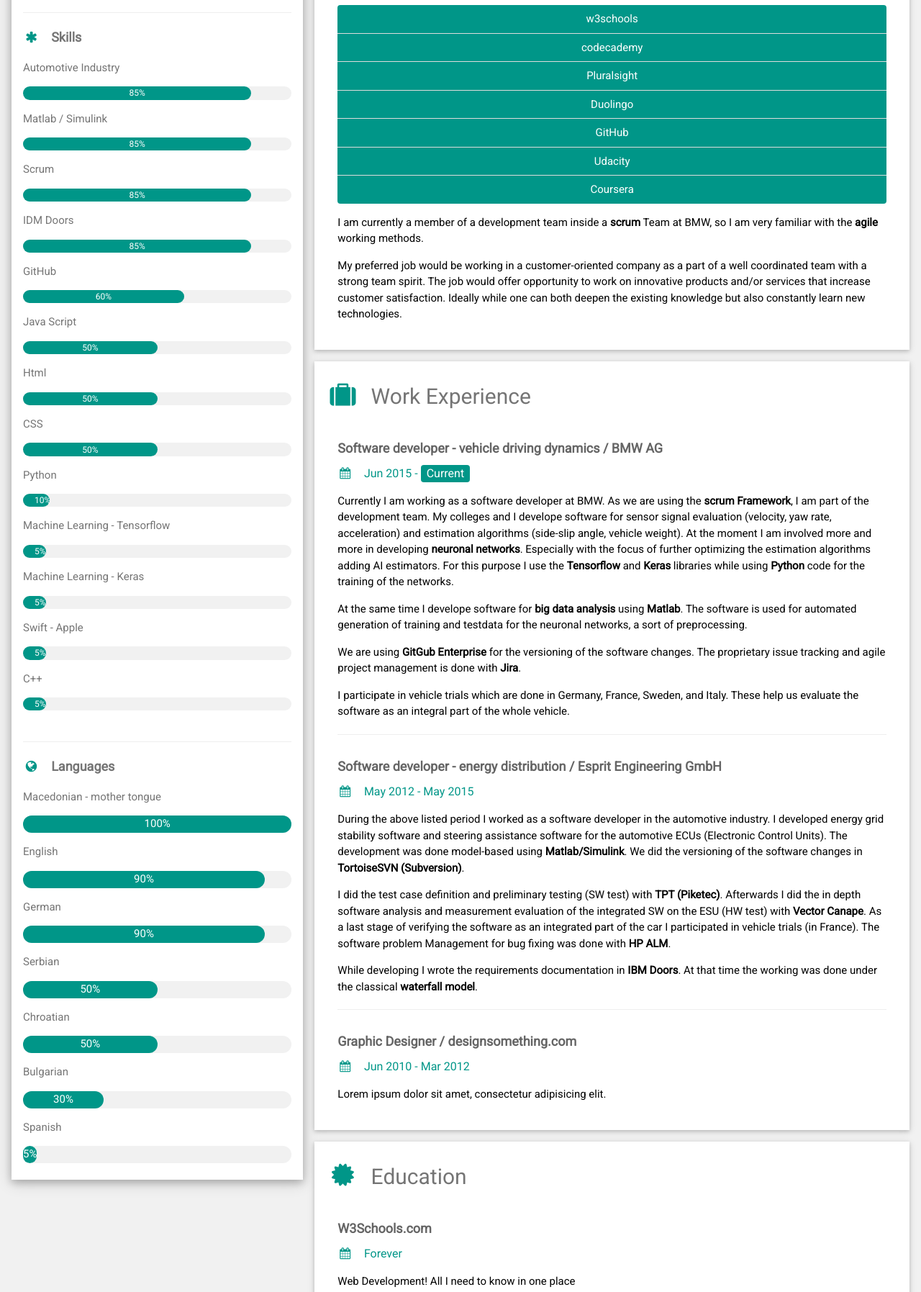
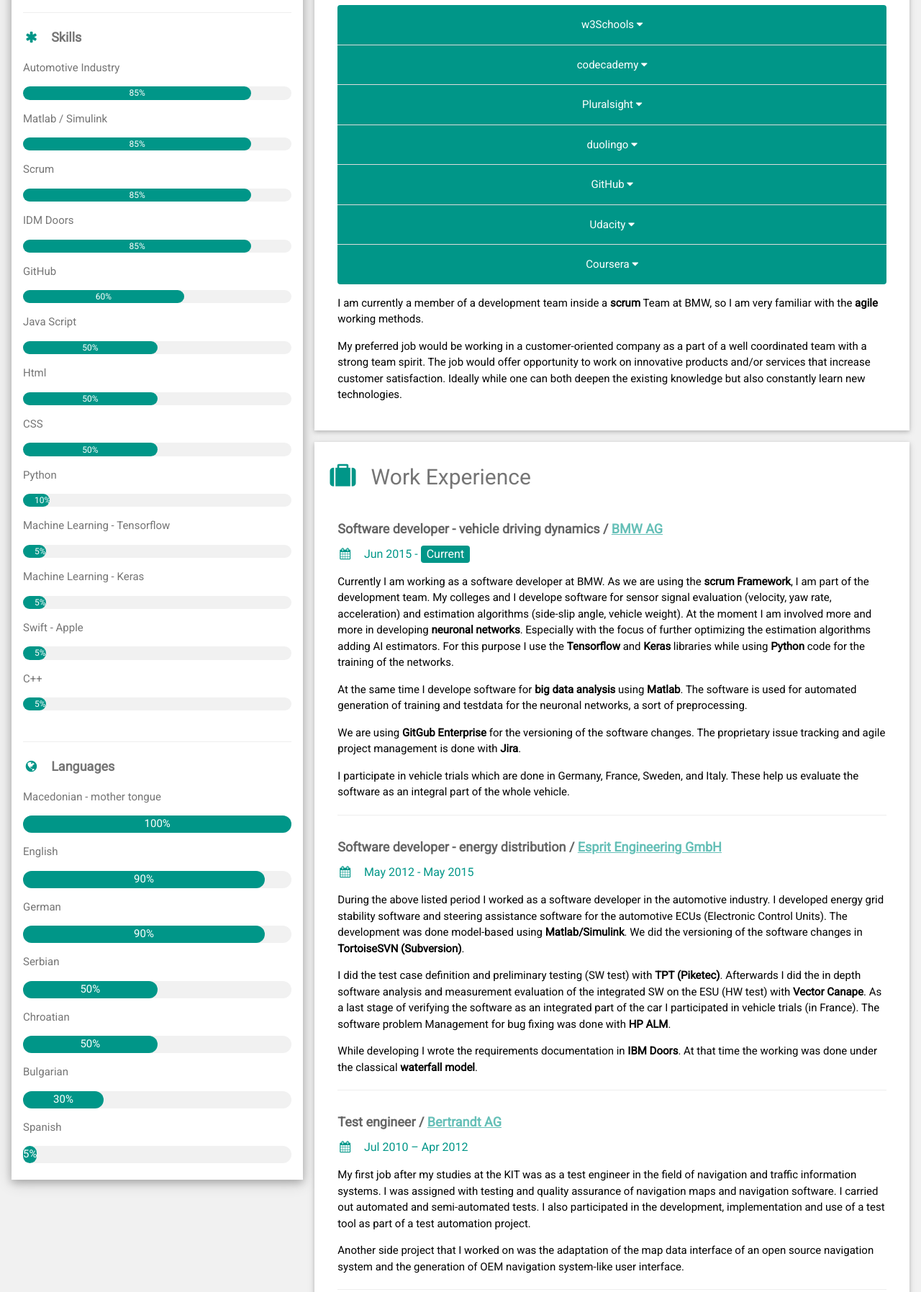
Before and after one commit to Ogy-Jan/Online-CV-Ognjan-Janev, a plain HTML site: page index.html in a window 1280 px wide. Shown: the part 458-2253 px from the top of the page at 72% size. Drawn offline with nearby package versions, Linux system fonts and the light colour scheme.

Commit message:
ADD JS File and finaly fix leraning platforms

```diff
--- a/index.html
+++ b/index.html
@@ -10,6 +10,9 @@
 <style>
 html,body,h1,h2,h3,h4,h5,h6 {font-family: "Roboto", sans-serif}
 </style>
+<head>
+  <script src="myScript.js"></script>
+</head>
 <body class="w3-light-grey">
 
 <!-- Page Container -->
@@ -158,101 +161,93 @@
            </p>
            <ul class="w3-ul w3-teal w3-round w3-center" >
              <li>
-               <div class="w3-dropdown-hover w3-teal w3-center" style="width:50%">w3schools
-                 <div class="w3-dropdown-content w3-card-4 w3-teal w3-border w3-round turnOffSmallDisplay" style="width:100%">
-                   <a href="https://www.w3schools.com" target=" _blank">
-                     <img class="w3-round" src="images\w3schools.JPG" alt="w3schools" style="width:100%">
-                   </a>
-                   <div class="w3-container">
+               <div class="w3-center">
+                 <button onclick="accordionSwoosh('w3Schools')" class="w3-btn w3-block w3-tiel">w3Schools <i class="fa fa-caret-down"></i></button>
+                 <div id="w3Schools" class="w3-hide w3-animate-zoom">
                    <p>Learning HTML and CSS.<br>
                      In future JavaScript, Python and Raspberry Pi.
                    </p>
-                   </div>
+                   <a href="https://www.w3schools.com" target=" _blank">
+                     <img class="w3-round" src="images\w3schools.JPG" alt="w3schools" style="width:70%">
+                   </a>
                  </div>
                </div>
              </li>
              <li>
-               <div class="w3-dropdown-hover w3-teal w3-center" style="width:50%">codecademy
-                 <div class="w3-dropdown-content w3-card-4 w3-teal w3-border w3-round turnOffSmallDisplay" style="width:100%">
-                   <a href="https://www.codecademy.com" target=" _blank">
-                     <img class="w3-round" src="images\codecademy.JPG" alt="codecademy" style="width:100%">
-                   </a>
-                   <div class="w3-container">
+               <div class="w3-center">
+                 <button onclick="accordionSwoosh('codecademy')" class="w3-btn w3-block w3-tiel">codecademy <i class="fa fa-caret-down"></i></button>
+                 <div id="codecademy" class="w3-hide w3-animate-zoom">
                    <p>Learning JavaScript.<br>
                      In future Machine learning, Data Science, Web Development and Python.
                    </p>
-                   </div>
+                   <a href="https://www.codecademy.com" target=" _blank">
+                     <img class="w3-round" src="images\codecademy.JPG" alt="codecademy" style="width:70%">
+                   </a>
                  </div>
                </div>
              </li>
              <li>
-               <div class="w3-dropdown-hover w3-teal w3-center" style="width:50%">Pluralsight
-                 <div class="w3-dropdown-content w3-card-4 w3-teal w3-border w3-round turnOffSmallDisplay" style="width:100%">
-                   <a href="https://app.pluralsight.com" target=" _blank">
-                     <img class="w3-round" src="images\Pluralsight.JPG" alt="Pluralsight" style="width:100%">
-                   </a>
-                   <div class="w3-container">
+               <div class="w3-center">
+                 <button onclick="accordionSwoosh('Pluralsight')" class="w3-btn w3-block w3-tiel">Pluralsight <i class="fa fa-caret-down"></i></button>
+                 <div id="Pluralsight" class="w3-hide w3-animate-zoom">
                    <p>Learning Python, CSS, Keras and Tensorflow<br>
                      In future JavaScript, Machine Learning, Big Data, Data Science and Cyber Security.
                    </p>
-                   </div>
+                   <a href="https://app.pluralsight.com" target=" _blank">
+                     <img class="w3-round" src="images\Pluralsight.JPG" alt="Pluralsight" style="width:70%">
+                   </a>
                  </div>
                </div>
              </li>
              <li>
-             <div class="w3-dropdown-hover w3-teal w3-center" style="width:50%">Duolingo
-               <div class="w3-dropdown-content w3-card-4 w3-teal w3-border w3-round turnOffSmallDisplay" style="width:100%">
-                 <a href="https://de.duolingo.com" target=" _blank">
-                   <img class="w3-round" src="images\duolingo.JPG" alt="duolingo" style="width:100%">
-                 </a>
-                 <div class="w3-container">
+               <div class="w3-center">
+                 <button onclick="accordionSwoosh('duolingo')" class="w3-btn w3-block w3-tiel">duolingo <i class="fa fa-caret-down"></i></button>
+                 <div id="duolingo" class="w3-hide w3-animate-zoom">
                    <p>Learning Spanish.<br>
                      In future also other languages.
                    </p>
-                 </div>
+                   <a href="https://en.duolingo.com" target=" _blank">
+                     <img class="w3-round" src="images\duolingo.JPG" alt="duolingo" style="width:70%">
+                   </a>
                  </div>
                </div>
              </li>
              <li>
-           <div class="w3-dropdown-hover w3-teal w3-center" style="width:50%">GitHub
-             <div class="w3-dropdown-content w3-card-4 w3-teal w3-border w3-round turnOffSmallDisplay" style="width:100%">
-               <a href="https://lab.github.com" target=" _blank">
-                 <img class="w3-round" src="images\GitHub.JPG" alt="GitHub" style="width:100%">
-               </a>
-               <div class="w3-container">
+               <div class="w3-center">
+                 <button onclick="accordionSwoosh('GitHub')" class="w3-btn w3-block w3-tiel">GitHub <i class="fa fa-caret-down"></i></button>
+                 <div id="GitHub" class="w3-hide w3-animate-zoom">
                    <p>Learning about Git and GitHub and how to use them.<br>
                      In future colaborating on open Source Projects.
                    </p>
-               </div>
+                   <a href="https://lab.github.com" target=" _blank">
+                     <img class="w3-round" src="images\GitHub.JPG" alt="GitHub" style="width:70%">
+                   </a>
                  </div>
                </div>
              </li>
              <li>
-          <div class="w3-dropdown-hover w3-teal w3-center" style="width:50%">Udacity
-            <div class="w3-dropdown-content w3-card-4 w3-teal w3-border w3-round turnOffSmallDisplay" style="width:100%">
-              <a href="https://udacity.com/" target=" _blank">
-                <img class="w3-round" src="images\Udacity.JPG" alt="Udacity" style="width:100%">
-              </a>
-              <div class="w3-container">
+               <div class="w3-center">
+                 <button onclick="accordionSwoosh('Udacity')" class="w3-btn w3-block w3-tiel">Udacity <i class="fa fa-caret-down"></i></button>
+                 <div id="Udacity" class="w3-hide w3-animate-zoom">
                    <p>
                      In future learning about Big Data and Machine Learning.
                    </p>
-              </div>
+                   <a href="https://udacity.com/" target=" _blank">
+                     <img class="w3-round" src="images\Udacity.JPG" alt="Udacity" style="width:70%">
+                   </a>
                  </div>
                </div>
              </li>
-       </li>
              <li>
-       <div class="w3-dropdown-hover w3-teal w3-center" style="width:50%">Coursera
-         <div class="w3-dropdown-content w3-card-4 w3-teal w3-border w3-round turnOffSmallDisplay" style="width:100%">
-           <a href="https://www.coursera.org/" target=" _blank">
-             <img class="w3-round" src="images\Coursera.JPG" alt="Coursera" style="width:100%">
-           </a>
-           <div class="w3-container">
+               <div class="w3-center">
+                 <button onclick="accordionSwoosh('Coursera')" class="w3-btn w3-block w3-tiel">Coursera <i class="fa fa-caret-down"></i></button>
+                 <div id="Coursera" class="w3-hide w3-animate-zoom">
                    <p>
                      In future learning about AI, Machine Learning and Coding.
                    </p>
-           </div>
+                   <a href="https://www.coursera.org" target=" _blank">
+                     <img class="w3-round" src="images\Coursera.JPG" alt="Coursera" style="width:70%">
+                   </a>
                  </div>
                </div>
              </li>
@@ -273,7 +268,7 @@
         <!-- Work experiences -->
         <h2 class="w3-text-grey w3-padding-16"><i class="fa fa-suitcase fa-fw w3-margin-right w3-xxlarge w3-text-teal"></i>Work Experience</h2>
         <div class="w3-container">
-          <h5 class="w3-opacity"><b>Software developer - vehicle driving dynamics / BMW AG</b></h5>
+          <h5 class="w3-opacity"><b>Software developer - vehicle driving dynamics / <a class="w3-text-teal" href="https://www.bmw.com" target=" _blank">BMW AG</a></b></h5>
           <h6 class="w3-text-teal"><i class="fa fa-calendar fa-fw w3-margin-right"></i>Jun 2015 - <span class="w3-tag w3-teal w3-round">Current</span></h6>
           <p>
             Currently I am working as a software developer at BMW. As we are using the <b>scrum Framework</b>, I am part of the development team.
@@ -297,7 +292,7 @@
           <hr>
         </div>
         <div class="w3-container">
-          <h5 class="w3-opacity"><b>Software developer - energy distribution / Esprit Engineering GmbH</b></h5>
+          <h5 class="w3-opacity"><b>Software developer - energy distribution / <a class="w3-text-teal" href="https://www.esprit-engineering.de/" target=" _blank">Esprit Engineering GmbH</a></b></h5>
           <h6 class="w3-text-teal"><i class="fa fa-calendar fa-fw w3-margin-right"></i>May 2012 - May 2015</h6>
           <p>
             During the above listed period I worked as a software developer in the automotive industry. I developed
@@ -318,9 +313,32 @@
           <hr>
         </div>
         <div class="w3-container">
-          <h5 class="w3-opacity"><b>Graphic Designer / designsomething.com</b></h5>
-          <h6 class="w3-text-teal"><i class="fa fa-calendar fa-fw w3-margin-right"></i>Jun 2010 - Mar 2012</h6>
-          <p>Lorem ipsum dolor sit amet, consectetur adipisicing elit. </p><br>
+          <h5 class="w3-opacity"><b>Test engineer / <a class="w3-text-teal" href="https://www.bertrandt.com/en/" target=" _blank">Bertrandt AG</a></b></h5>
+          <h6 class="w3-text-teal"><i class="fa fa-calendar fa-fw w3-margin-right"></i>Jul 2010 – Apr 2012</h6>
+          <p>
+            My first job after my studies at the KIT was as a test engineer in the field of navigation and traffic information
+            systems. I was assigned  with testing and quality assurance of navigation maps and navigation software. I carried
+            out automated and semi-automated tests. I also participated in the development, implementation and use of a test
+            tool as part of a test automation project.
+          </p>
+          <p>
+            Another side project that I worked on was the adaptation of the map data interface of an open source navigation system
+            and the generation of OEM navigation system-like user interface.
+          </p>
+          <hr>
+        </div>
+        <div class="w3-container">
+          <h5 class="w3-opacity"><b>Research Assistant / <a class="w3-text-teal" href="http://www.kit.edu/english/index.php" target=" _blank">Karlsruhe Institute of
+            Technology (KIT)</a></b></h5>
+          <h6 class="w3-text-teal"><i class="fa fa-calendar fa-fw w3-margin-right"></i>Apr 2010 – Jul 2010</h6>
+          <p> After I finished my diploma theses I continued working on the project which was a part of a doctor theses. I debugged the program code
+            of the GPS receiver in <b>C++</b> and researched the stability of the carrier loop of navigation channels. I also preformed offline data evaluation
+            with <b>Matlab</b>.
+          </p>
+          <p>
+            I also wrote a user manual of the real-time operating system <b>RTAI Linux</b> for GPS / INS integration.
+          </p>
+          <hr>
         </div>
       </div>
 
--- /dev/null
+++ b/myscript.js
@@ -0,0 +1,8 @@
+function accordionSwoosh(id) {
+  var x = document.getElementById(id);
+  if (x.className.indexOf("w3-show") == -1) {
+    x.className += " w3-show";
+  } else {
+    x.className = x.className.replace(" w3-show", "");
+  }
+}
```
Lines whose indentation alone changed are shown as unchanged.
